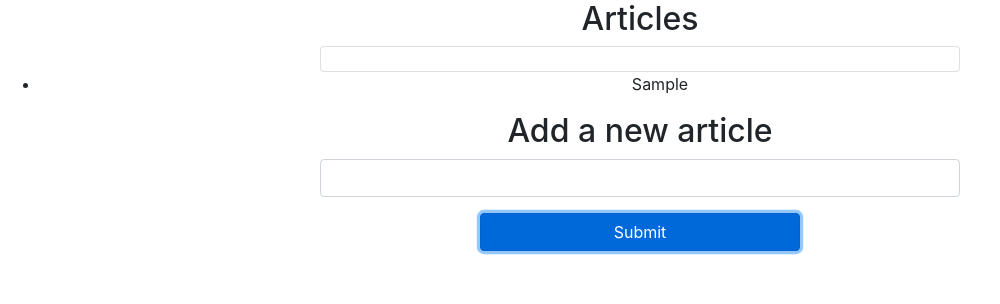
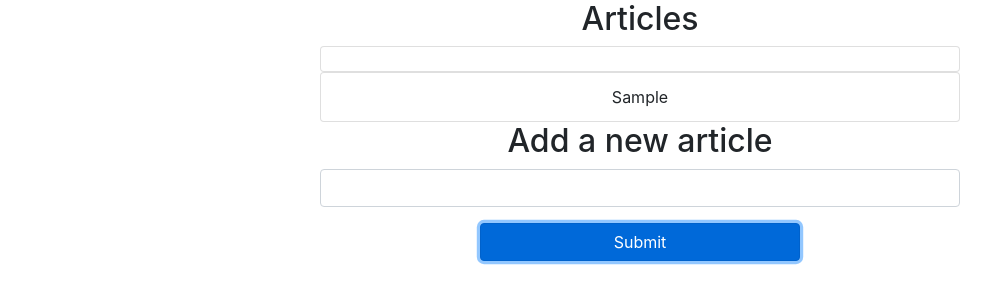
Before and after one commit to Baharghadimii/redux-tutorial, a React (Create React App) app: page / in a window 1280 px wide. Both pictures are taken after typing "Sample" into the empty fields and a click on the button "Submit". Shown: the top 304 px of the page, without its empty margins (0-1000 px from the left). Built offline with nearby package versions, Linux system fonts and the light colour scheme; no server answers.

Commit message:
list style updated

```diff
--- a/src/components/Form.js
+++ b/src/components/Form.js
@@ -41,7 +41,7 @@ class ConnectedForm extends Component {
         </Form.Group>
         <Button style={{ width: '50%' }} variant="primary" type="submit">
           Submit
-  </Button>
+        </Button>
       </Form>
     );
   }
--- a/src/components/List.js
+++ b/src/components/List.js
@@ -1,16 +1,18 @@
 import React from "react";
 import { connect } from "react-redux";
+import { ListGroup, ListGroupItem } from 'react-bootstrap';
 
 const mapStateToProps = state => {
   return { articles: state.articles };
 };
 
 const ConnectedList = ({ articles }) => (
-  <ul>
+
+  <ListGroup style={{ width: '50%', margin: '0 auto' }} className="list">
     {articles.map(el => (
-      <li key={el.id}>{el.title}</li>
+      <ListGroupItem key={el.id}>{el.title}</ListGroupItem>
     ))}
-  </ul>
+  </ListGroup>
 );
 
 const List = connect(mapStateToProps)(ConnectedList);
```
